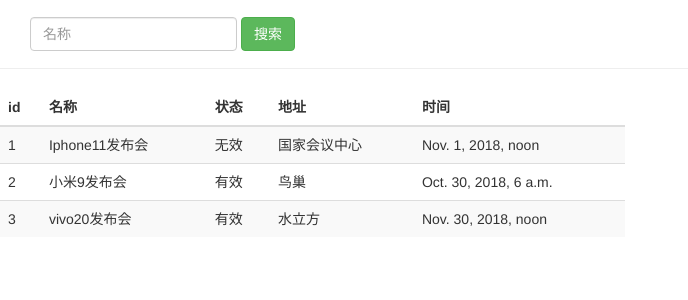
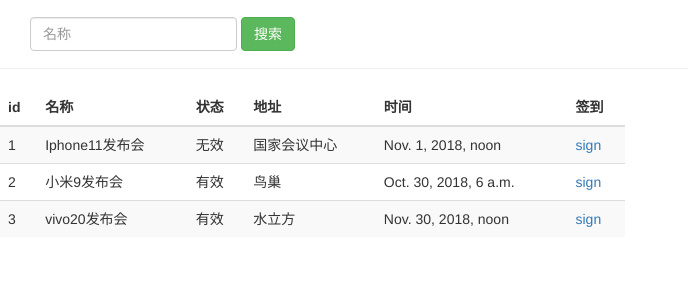
Before and after one commit to yinxunjiang/Django, a Django app: page /search_name/ in a window 1280 px wide. Shown: the part 51-351 px from the top of the page, without its empty margins (0-688 px from the left). Run offline with Django 3.2, Linux system fonts and the light colour scheme; a user stored in the database is signed in; data comes from the database, SQL or seed files in the repository; some libraries are stand-ins or nearby versions.

Commit message:
发布会管理更新

```diff
--- a/TestProject1/Apply1/templates/event_manage.html
+++ b/TestProject1/Apply1/templates/event_manage.html
@@ -43,7 +43,7 @@
             <table class="table table-striped">
                 <thead>
                     <tr>
-                        <th>id</th><th>名称</th><th>状态</th><th>地址</th><th>时间</th>
+                        <th>id</th><th>名称</th><th>状态</th><th>地址</th><th>时间</th><th>签到</th>
                     </tr>
                 </thead>
                 <tbody>
@@ -58,6 +58,7 @@
                         {%endif%}
                         <td>{{event.address}}</td>
                         <td>{{event.start_time}}</td>
+                        <td><a href="/sign_index/{{event.id}}/" target="{{event.id}}_blank">sign</a></td>
                     </tr>
                 {% endfor %}
                 </tbody>
--- a/TestProject1/Apply1/views.py
+++ b/TestProject1/Apply1/views.py
@@ -1,4 +1,4 @@
-from django.shortcuts import render
+from django.shortcuts import render,get_object_or_404
 from django.http import HttpResponse,HttpResponseRedirect
 # Create your views here.
 from django.contrib import auth
@@ -86,3 +86,26 @@ def search_guest(request):
         # 如果page超出范围，将会抛出EmptyPage异常，此时让其返回最后一页数据
         contacts = paginator.page(paginator.num_pages)
     return render(request, "guest_manage.html", {"user": username, "guests": contacts, "keyword":keyword})
+
+#签到页面
+@login_required
+def sign_index(request,eid):
+    event=get_object_or_404(Event,id=eid)
+    return render(request,"sign_index.html",{"event":event})
+#签到动作
+@login_required
+def sign_index_action(request,eid):
+    event = get_object_or_404(Event, id=eid)
+    phone=request.POST.get("phone","")
+    result=Guest.objects.filter(phone=phone)
+    if not result:
+        return render(request,"sign_index.html",{"event":event,"hint":"手机号有误"})
+    result=Guest.objects.filter(phone=phone,event_id=eid)
+    if not result:
+        return render(request,"sign_index.html",{"event":event,"hint":"发布会id或手机号有误"})
+    result = Guest.objects.get(phone=phone, event_id=eid)
+    if result.sign:
+        return render(request, "sign_index.html", {"event": event, "hint": "嘉宾已签到"})
+    else:
+        Guest.objects.filter(phone=phone,event_id=eid).update(sign=1)
+        return render(request, "sign_index.html", {"event": event, "hint": "签到成功","guest":result})
--- a/TestProject1/TestProject1/settings.py
+++ b/TestProject1/TestProject1/settings.py
@@ -23,9 +23,9 @@ BASE_DIR = os.path.dirname(os.path.dirname(os.path.abspath(__file__)))
 SECRET_KEY = 'qje$8nb%43k!g+5ajvd(%!&$**opw4d6rr%obipphem&d_kqz0'
 
 # SECURITY WARNING: don't run with debug turned on in production!
-DEBUG = True
+DEBUG = False
 
-ALLOWED_HOSTS = []
+ALLOWED_HOSTS = ["*"]
 
 
 # Application definition
--- a/TestProject1/TestProject1/urls.py
+++ b/TestProject1/TestProject1/urls.py
@@ -14,8 +14,9 @@ Including another URLconf
     2. Add a URL to urlpatterns:  path('blog/', include('blog.urls'))
 """
 from django.contrib import admin
-from django.urls import path
+from django.urls import path,re_path
 from Apply1 import views
+
 
 urlpatterns = [
     path('admin/', admin.site.urls),
@@ -27,5 +28,7 @@ urlpatterns = [
     path('search_name/',views.search_name),
     path('guest_manage/',views.guest_manage),
     path('search_guest/',views.search_guest),
+    re_path('sign_index/(?P<eid>[0-9]+)',views.sign_index),
+    re_path('sign_index_action/(?P<eid>[0-9]+)',views.sign_index_action),
 
 ]
```
Also changed, not shown: TestProject1/Apply1/templates/sign_index.html (added, +42 -0 lines), TestProject1/Apply1/templates/ba.png (deleted).
